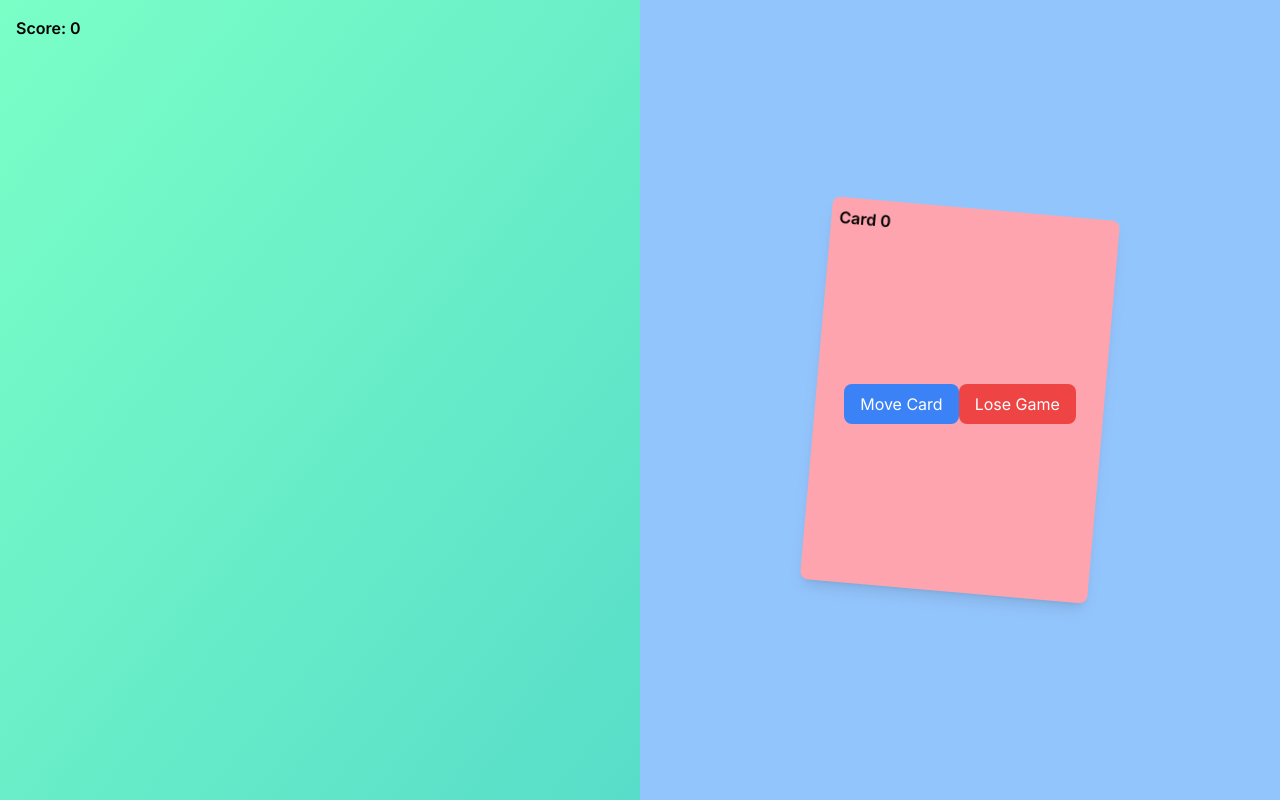
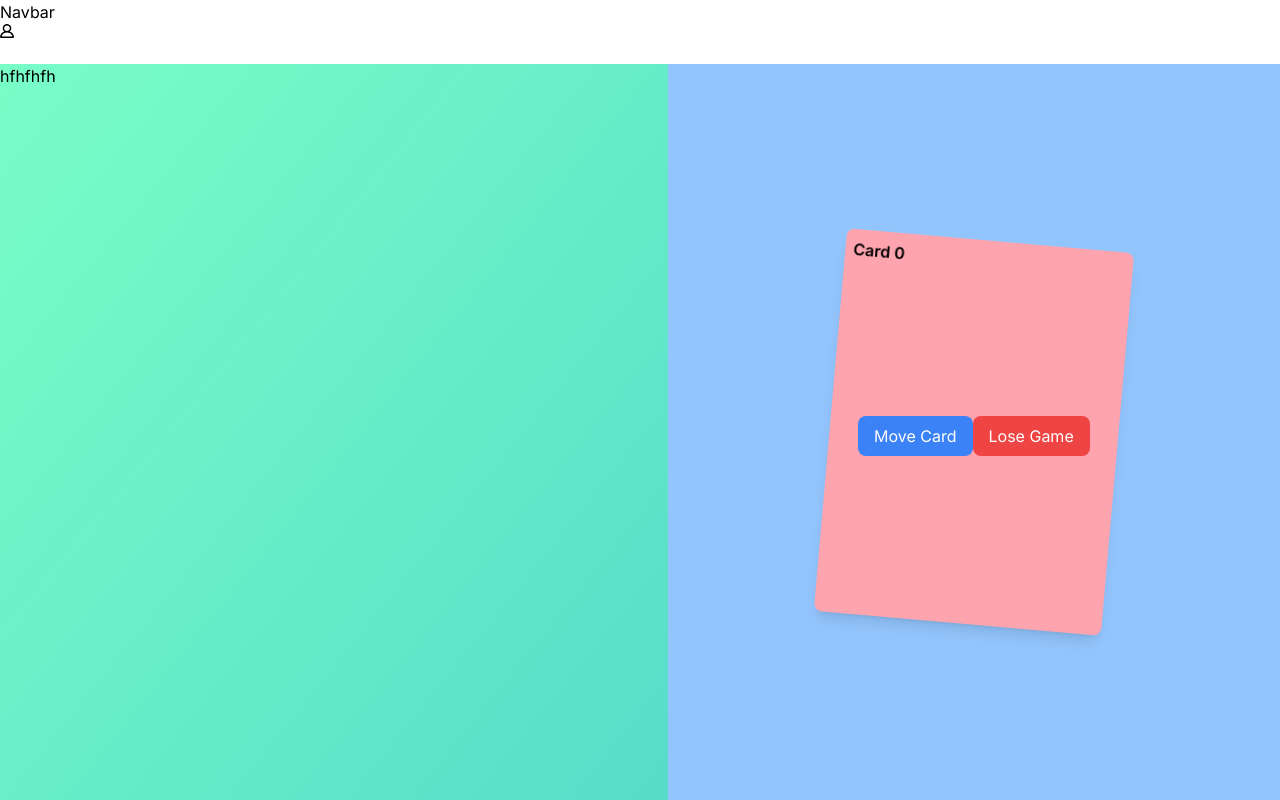
Before and after one commit to TejasBhovad/guesstimate, a Next.js app: page / in a window 1280 px wide. Built offline with nearby package versions, Linux system fonts and the light colour scheme.

Commit message:
feat: added navbar

```diff
--- /dev/null
+++ b/app/components/Navbar.jsx
@@ -0,0 +1,12 @@
+import React from "react";
+import Profile from "./icons/Profile";
+const Navbar = () => {
+  return (
+    <div className="w-full h-16 absolute bg-white">
+      Navbar
+      <Profile />
+    </div>
+  );
+};
+
+export default Navbar;
--- /dev/null
+++ b/app/components/icons/Profile.jsx
@@ -0,0 +1,22 @@
+import React from "react";
+
+function Profile() {
+  return (
+    <svg
+      xmlns="http://www.w3.org/2000/svg"
+      width="14"
+      height="14"
+      viewBox="0 0 20 20"
+    >
+      <g fill="none" fillRule="evenodd" stroke="none" strokeWidth="1">
+        <g fill="#000" transform="translate(-140 -2159)">
+          <g transform="translate(56 160)">
+            <path d="M100.563 2017H87.438c-.706 0-1.228-.697-.961-1.338 1.236-2.964 4.14-4.662 7.523-4.662 3.384 0 6.288 1.698 7.524 4.662.267.641-.255 1.338-.961 1.338m-10.646-12c0-2.206 1.832-4 4.083-4 2.252 0 4.083 1.794 4.083 4s-1.831 4-4.083 4c-2.251 0-4.083-1.794-4.083-4m14.039 11.636c-.742-3.359-3.064-5.838-6.119-6.963 1.619-1.277 2.563-3.342 2.216-5.603-.402-2.623-2.63-4.722-5.318-5.028-3.712-.423-6.86 2.407-6.86 5.958 0 1.89.894 3.574 2.289 4.673-3.057 1.125-5.377 3.604-6.12 6.963-.27 1.221.735 2.364 2.01 2.364h15.892c1.276 0 2.28-1.143 2.01-2.364"></path>
+          </g>
+        </g>
+      </g>
+    </svg>
+  );
+}
+
+export default Profile;
--- a/app/layout.jsx
+++ b/app/layout.jsx
@@ -1,4 +1,5 @@
 import { Inter } from "next/font/google";
+import Navbar from "./components/Navbar";
 import "./globals.css";
 
 const inter = Inter({ subsets: ["latin"] });
@@ -11,7 +12,12 @@ export const metadata = {
 export default function RootLayout({ children }) {
   return (
     <html lang="en">
-      <body className={inter.className}>{children}</body>
+      <body className={inter.className}>
+        <main className="w-full h-full">
+          <Navbar />
+          {children}
+        </main>
+      </body>
     </html>
   );
 }
--- a/app/page.jsx
+++ b/app/page.jsx
@@ -52,9 +52,10 @@ const Page = () => {
   };
 
   return (
-    <div className="w-full h-full flex overflow-x-hidden">
+    <div className="w-full h-full flex overflow-x-hidden pt-16">
+      hfhfhfh
       {/* abslte score card */}
-      <div className="absolute top-0 left-0 p-4">
+      {/* <div className="absolute top-0 left-0 p-4">
         <span className="font-semibold">
           Score:{" "}
           {
@@ -62,8 +63,7 @@ const Page = () => {
             cards.length - 1
           }
         </span>
-      </div>
-
+      </div> */}
       <div className="w-1/2 h-full flex items-center justify-center overflow-x-hidden">
         {cards.slice(0, cardCount).map((position, index) => (
           <Card
```
